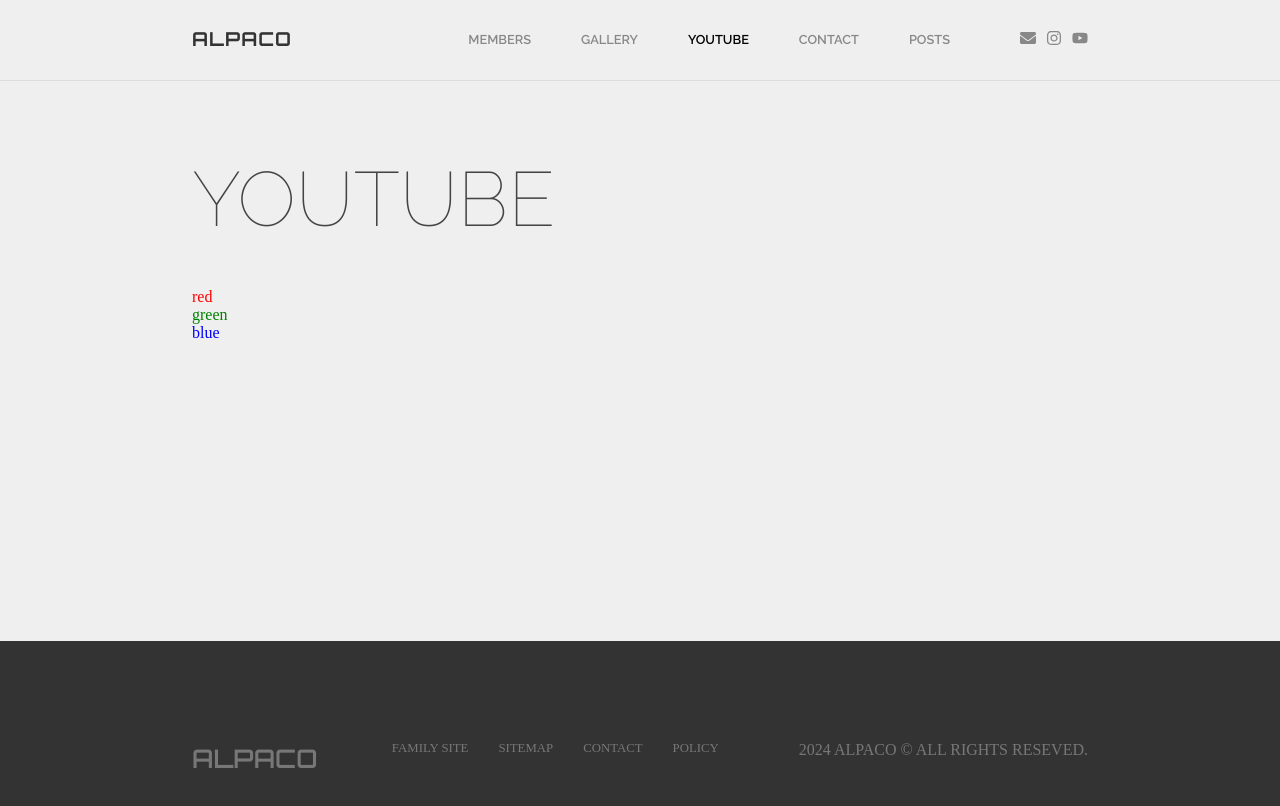
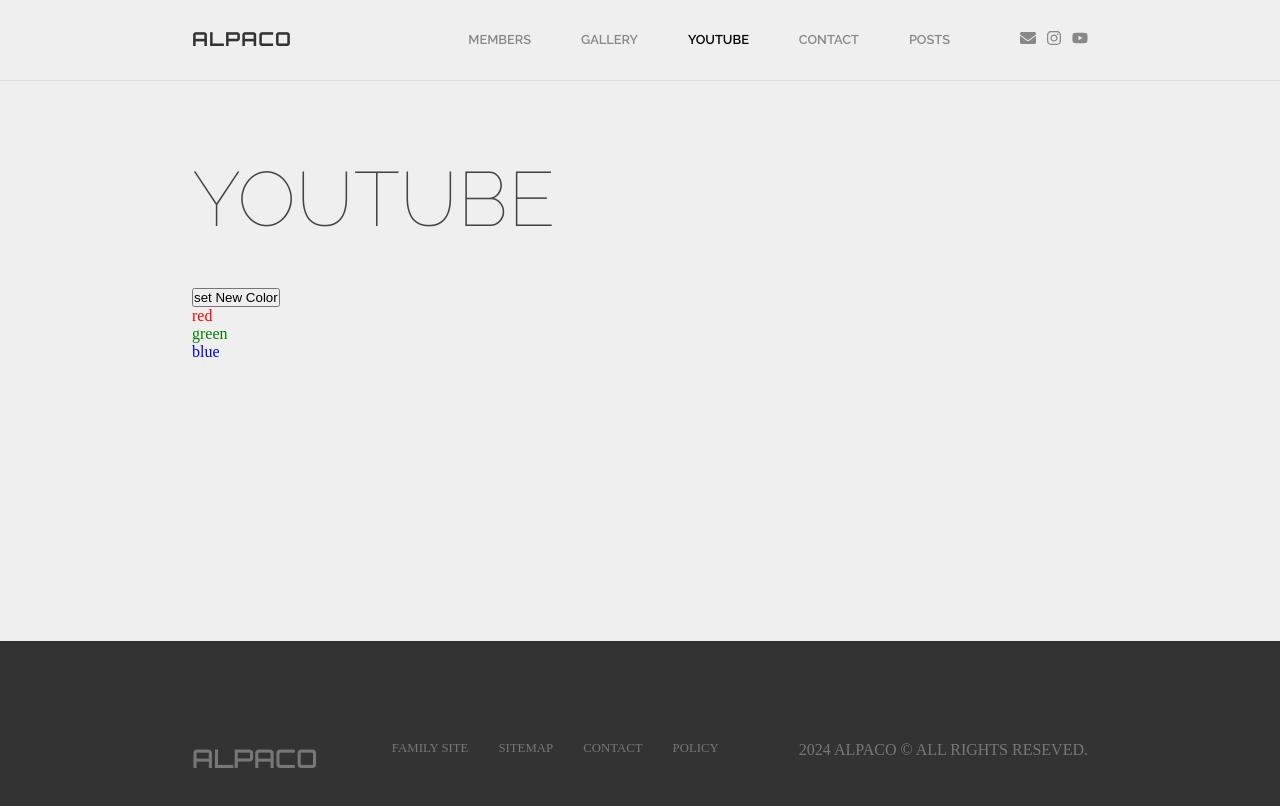
Before and after one commit to universe119/reactStepsTest, a React (Vite) app: page /youtube in a window 1280 px wide. Shown: the top 806 px of the page. Built offline with nearby package versions, Linux system fonts and the light colour scheme.

Commit message:
참조형자료를 state에 담고 변경할때의 주의사항

```diff
--- a/src/components/sub/Youtube.jsx
+++ b/src/components/sub/Youtube.jsx
@@ -4,8 +4,19 @@ import Layout from "../common/Layout";
 export default function Youtube() {
 	const [Colors, setColors] = useState(["red", "green", "blue"]);
 
+	// state 값은 무조건 state변경함수를 통해서만 변경가능
+	// 변경할 값이 참조형자료이면 무조건 전개연산자를 통해서 완전 복사해서 state전용변경함수로 변경처리
+	const changeColor = () => {
+		const newColors = [...Colors];
+		newColors[0] = "hotpink";
+		setColors(newColors);
+	};
+
 	return (
 		<Layout title={"YOUTUBE"}>
+			<button onClick={changeColor}>set New Color</button>
+
+			<ul>
 				{Colors.map((color, idx) => {
 					return (
 						// style={{ color:color }} 같은 프로퍼티명:변수명일때 color만 써도 됨.
@@ -14,6 +25,7 @@ export default function Youtube() {
 						</li>
 					);
 				})}
+			</ul>
 		</Layout>
 	);
 }
```
Lines whose indentation alone changed are shown as unchanged.
